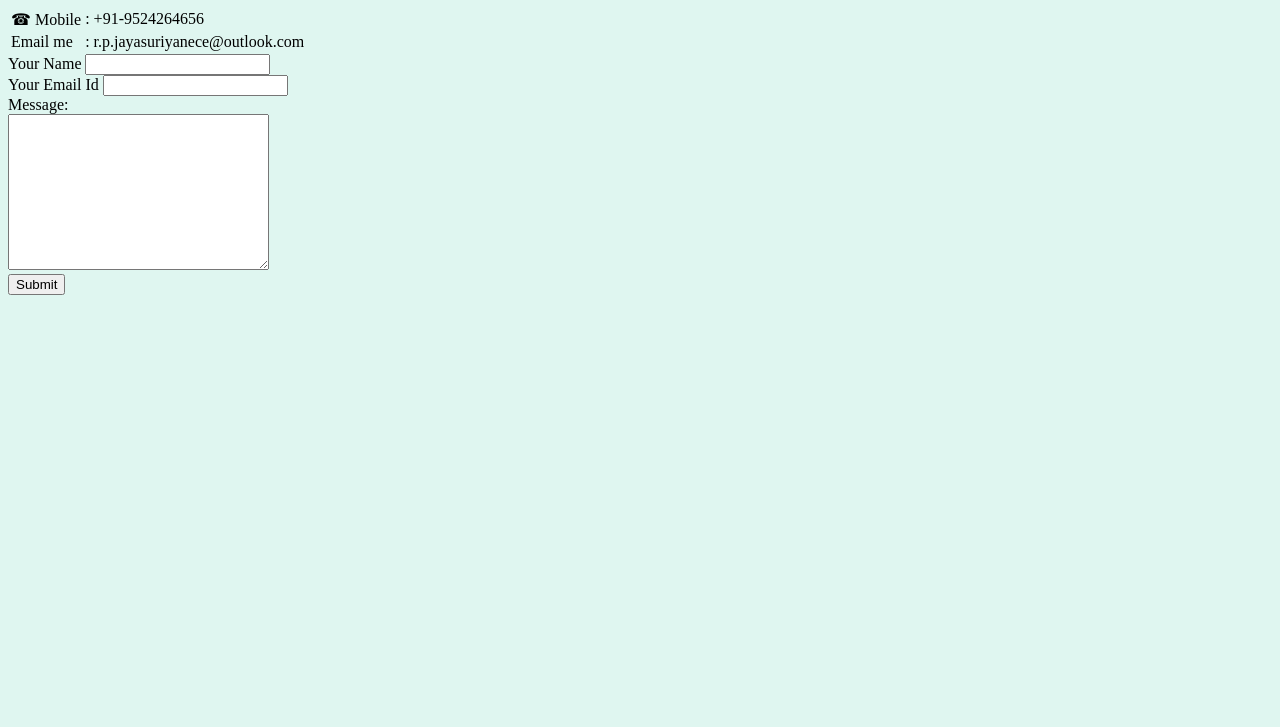
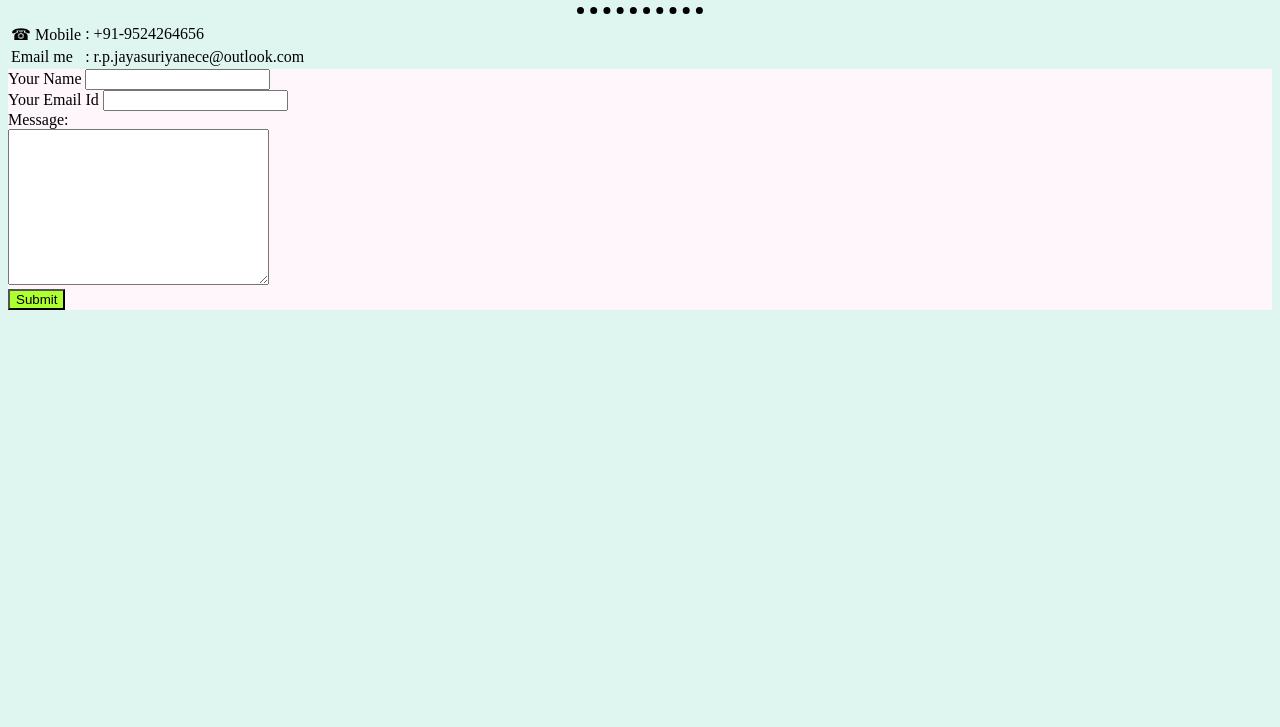
Before and after one commit to JayasuriyanRP/CV, a plain HTML site: page contact.html in a window 1280 px wide. Shown: the part 73-800 px from the top of the page. Drawn offline with Linux system fonts and the light colour scheme.

Commit message:
Committed the changes on the update on CSS

```diff
--- a/contact.html
+++ b/contact.html
@@ -6,10 +6,12 @@
     <meta name="viewport" content="width=device-width, initial-scale=1.0">
     <meta http-equiv="X-UA-Compatible" content="ie=edge">
     <title>Contact Information</title>
+    <link rel="stylesheet" href="css/styles.css">
 </head>
 
 <body style="background-color: #dff6f0;">
     <h1>Contact Me: Jayasuriyan</h1>
+    <hr>
     <table>
         <tbody>
             <tr>
@@ -24,14 +26,14 @@
             </tr>
         </tbody>
     </table>
-    <form action="mailto:r.p.jayasuriyanece@outlook.com" method="post" enctype="text/plain">
+    <form class="mydataForm" action="mailto:r.p.jayasuriyanece@outlook.com" method="post" enctype="text/plain">
         <label>Your Name</label>
         <input type="text" name="yourName" id=""><br>
         <label>Your Email Id</label>
         <input type="email" name="yourEmailId" id=""><br>
         <label>Message:</label><br>
         <textarea name="yourMessage" id="" cols="30" rows="10"></textarea><br>
-        <input type="submit" value="Submit">
+        <input id="submitButton" type="submit" value="Submit">
     </form>
 </body>
 
--- /dev/null
+++ b/css/styles.css
@@ -0,0 +1,27 @@
+body {
+    background-color: #eaf6f6;
+}
+
+hr {
+    border: none;
+    border-style: dotted none none;
+    border-width: 7px;
+    width: 10%;
+}
+
+h1 {
+    color: #66BFBF;
+}
+
+h3 {
+    color: #66BFBF;
+}
+
+.mydataForm {
+    background-color: #fef6fb;
+}
+
+#submitButton {
+    background: greenyellow;
+    display: block;
+}
```
Also changed, not shown: index.html (+4 -1 lines).
